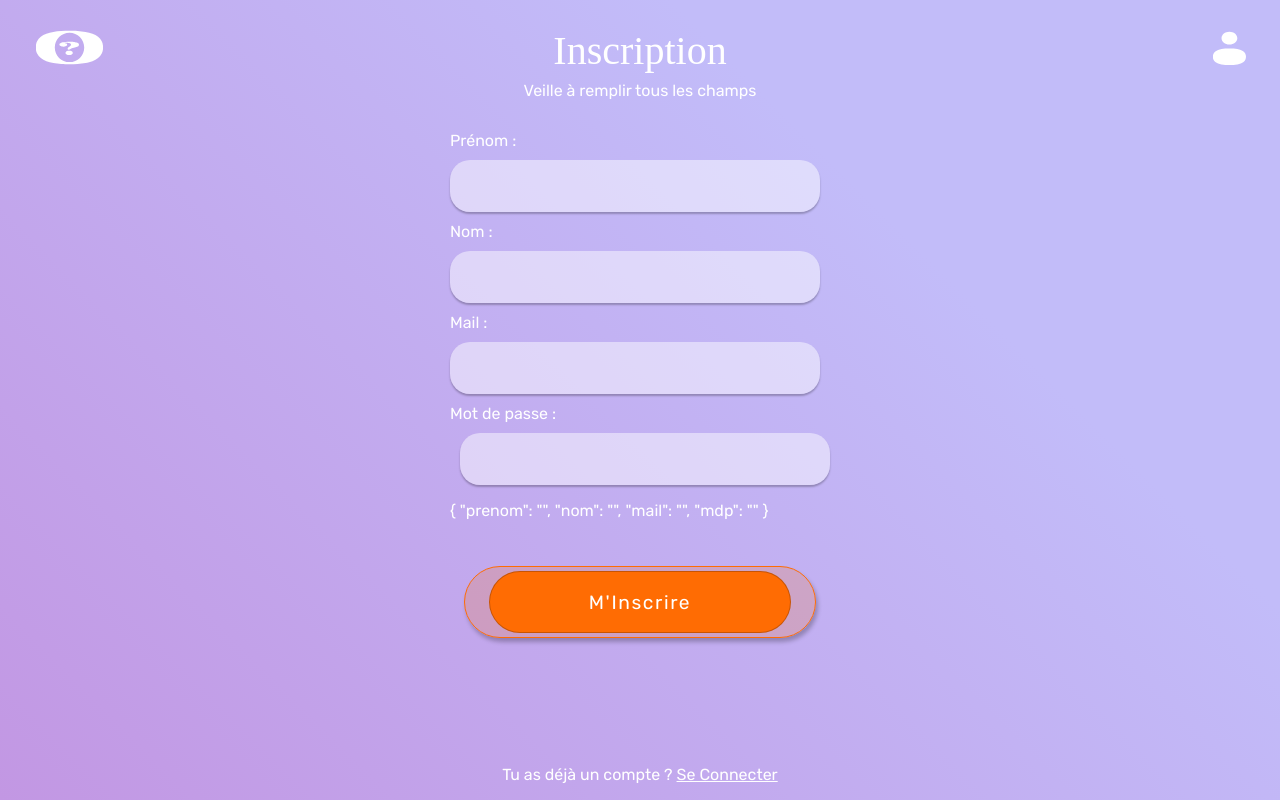
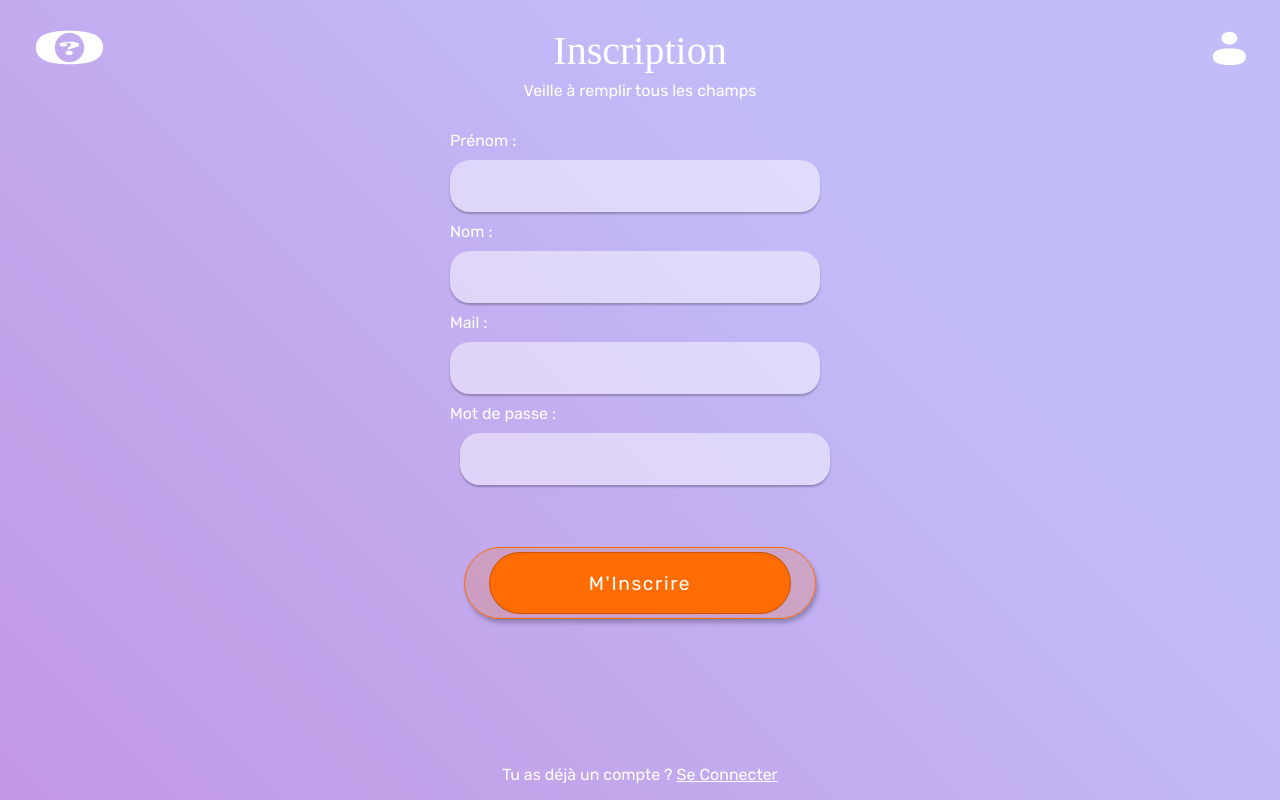
Before and after one commit to Lucileeeee/CodeRouge, a Vue app: page /Inscription in a window 1280 px wide. Built offline with nearby package versions, Linux system fonts and the light colour scheme; a web font is replaced by a local one.

Commit message:
ok inscription, pofinable

```diff
--- a/src/views/formulaire/Inscription.vue
+++ b/src/views/formulaire/Inscription.vue
@@ -25,7 +25,7 @@
               <label for="pwd">Mot de passe :</label>
               <input type="password" name="mdp" maxlength="30" minlength="8" id="pwd"
               v-on:keyup="remplirForm($event)"/>
-              <p>{{ form }} </p>
+              <p>{{ messageUtilisateur }} </p>
           </div>
       </fieldset>
   </form>
@@ -53,44 +53,29 @@ let form = ref({
     mdp : ''
 });
 
+let messageUtilisateur = ref('');
 
 function remplirForm(event){
     form.value[event.target.name] = event.target.value;
 }
 function envoyerForm(event){
     console.log(form.value);
-    //event.preventDefault();
-   fetch('http://localhost:8888/cda/rougeApi/model/PostUtilisateur.php',{
+    fetch('http://localhost:8888/cda/rougeApi/model/PostUtilisateur.php',{
         method : "POST",
         body : JSON.stringify(form.value)
     })
     .then(response => response.json())
     .then(data => console.log(data))
+    //messageUtilisateur.value = data.message;
 }
-function recevoirForm(event){
-    event.preventDefault();
-    fetch('http://localhost:8888/cda/rougeApi/model/PostUtilisateur.php',{
-        method : "GET",
-        body : JSON.stringify(form.value)
-    })
+/* function recevoirForm(event){
+    fetch('http://localhost/getUsers.php')
     .then(response => response.json())
     .then(data => console.log(data))
-}
-
-/*const form = document.querySelector('form');
-form.addEventListener('submit',event =>{
-    event.preventDefault();
-
-    fetch('http://localhost:8888/cda/rougeApi/model/PostUtilisateur.php',{
-        method : "POST",
-        body : JSON.stringify($data)
-    })
-    .then(response => response.json())
-    .then(data => console.log(data))
-})
+} */
 
 //Récupérer la liste des utilisateurs
-fetch('http://localhost/getUsers.php')
+/*fetch('http://localhost/getUsers.php')
     .then(response => response.json())
     .then(data => console.log(data)) */
 
```
